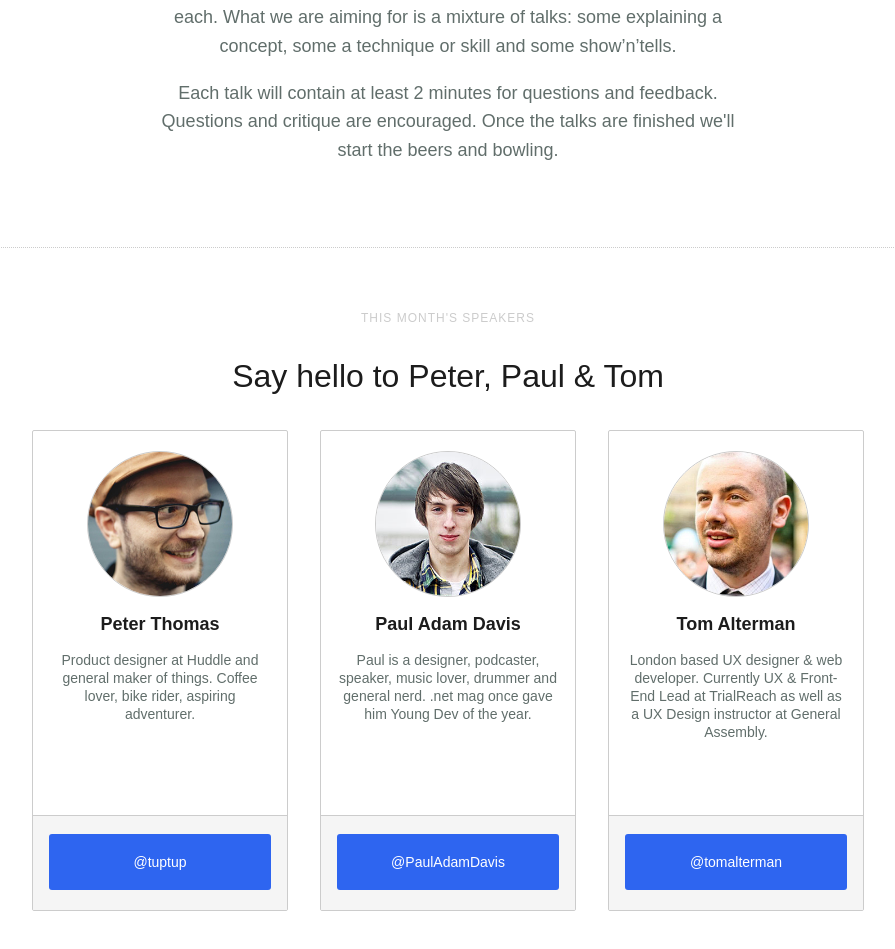
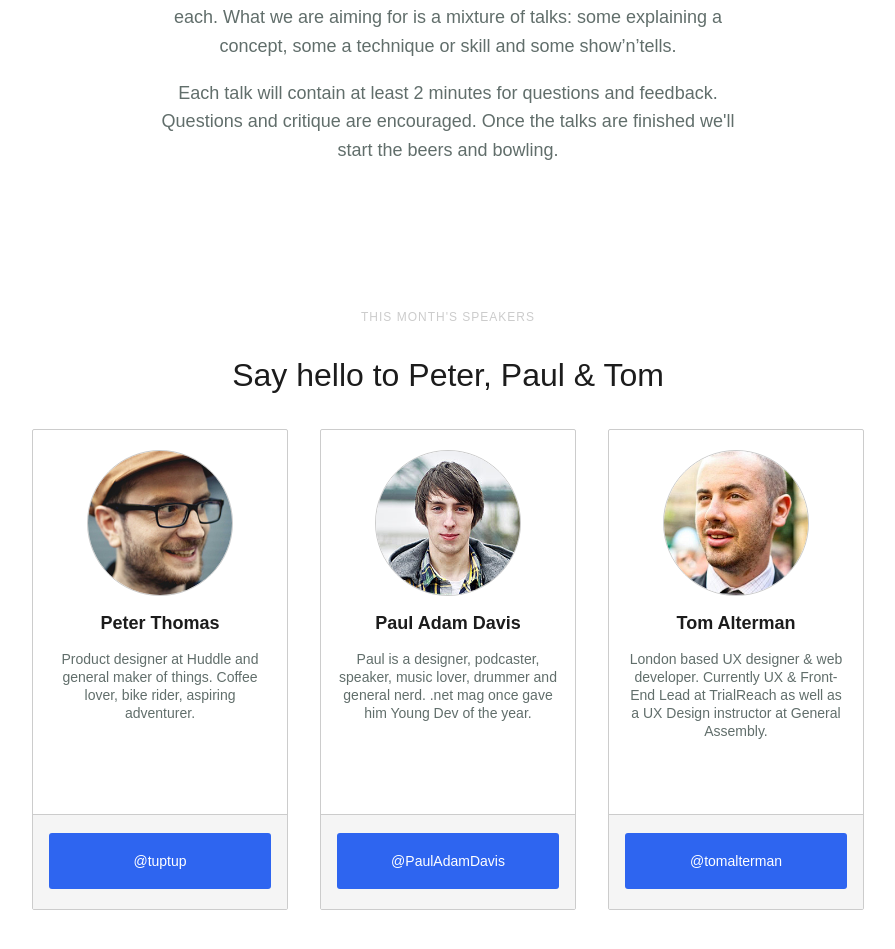
Before and after one commit to design-and-banter/db-dotcom, a Jekyll site: the page serve/index.html, which Jekyll copies as it is, in a window 1280 px wide. Shown: the part 1280-2229 px from the top of the page, without its empty margins (192-1087 px from the left). Built offline with Jekyll 4.4.1, drawn with Linux system fonts in a browser that asks for light colours; nearby versions of some CDN libraries.

Commit message:
Add sponsors

```diff
--- a/_less/base/_typography.less
+++ b/_less/base/_typography.less
@@ -13,3 +13,7 @@
   margin-bottom: 1em;
   letter-spacing: 1px;
 }
+
+.event .descr p.sponsor {
+  font-size: 0.875em
+}
--- a/_less/objects/_event.less
+++ b/_less/objects/_event.less
@@ -70,7 +70,6 @@
 
   }
   .speakers{
-    border-top: 1px dotted #ccc;
     border-bottom: 1px dotted #ccc;
     margin: 2em 0;
     background: #fff;
--- a/css/site.css
+++ b/css/site.css
@@ -226,6 +226,9 @@
   margin-bottom: 1em;
   letter-spacing: 1px;
 }
+.event .descr p.sponsor {
+  font-size: 0.875em;
+}
 .btn {
   background: #2e65f0;
   display: block;
@@ -435,7 +438,6 @@
   padding: 0em 8em;
 }
 .event .speakers {
-  border-top: 1px dotted #ccc;
   border-bottom: 1px dotted #ccc;
   margin: 2em 0;
   background: #fff;
```
Also changed, not shown: _includes/event.html (+13 -8 lines), images/sponsors/conjure-logo.png (added), images/sponsors/cpjure-logo.png (added), images/sponsors/neverbland-logo.png.
